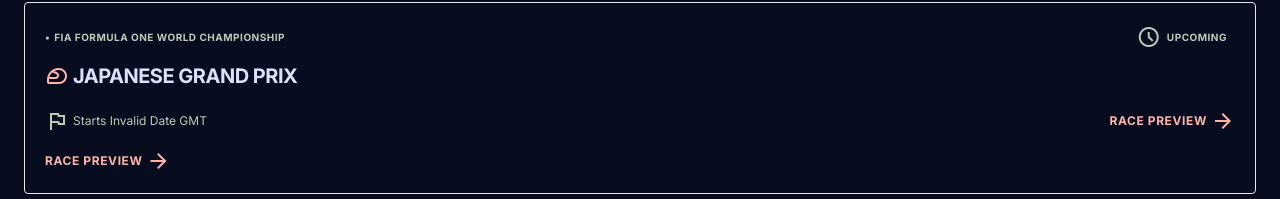
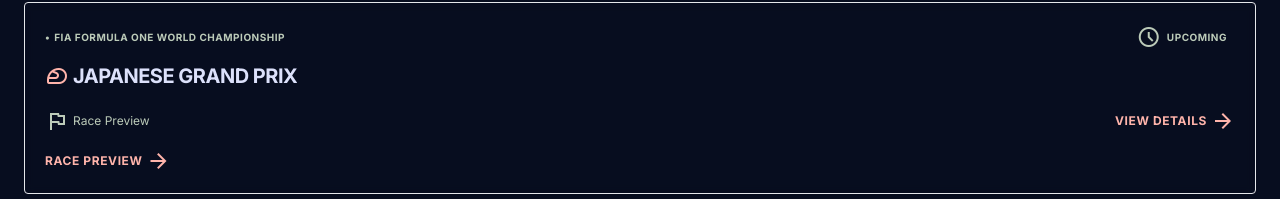
Before and after one commit to Umar-zahid/live-scores, a Next.js app: page /f1 in a window 1280 px wide. Shown: the part 925-1124 px from the top of the page. Built offline with nearby package versions, Linux system fonts and the light colour scheme; a web font is replaced by a local one.

Commit message:
Fix F1 startTime type error, build succeeds

```diff
--- a/app/f1/page.tsx
+++ b/app/f1/page.tsx
@@ -32,13 +32,6 @@
 
 const getAbbr = (team: string) =>
   abbrMap[team] ?? team.slice(0, 3).toUpperCase();
-
-const formatTime = (iso: string) =>
-  new Date(iso).toLocaleTimeString('en-GB', {
-    hour: '2-digit',
-    minute: '2-digit',
-    timeZone: 'UTC',
-  });
 
 function RaceRow({ race }: { race: F1Race }) {
   const isLive = race.status === 'live';
@@ -124,10 +117,10 @@
         <div className="mt-space-sm pt-space-sm flex items-center justify-between gap-space-sm font-body-sm text-body-sm">
           <div className="flex items-center gap-space-xs text-on-surface-variant">
             <span className="material-symbols-outlined text-[16px]">flag</span>
-            <span>Starts {formatTime(race.startTime)} GMT</span>
+            <span>Race Preview</span>
           </div>
           <span className="inline-flex items-center gap-1 font-label-md text-label-md text-error group-hover:text-error-container transition-colors font-bold uppercase tracking-wider">
-            Race Preview
+            View Details
             <span className="material-symbols-outlined text-[16px]">arrow_forward</span>
           </span>
         </div>
--- a/types/index.ts
+++ b/types/index.ts
@@ -25,6 +25,9 @@
   currentInnings: number;
   runRate: number;
   statusText: string;
+  lastOver?: string[];
+  striker?: { name: string; runs: number; balls: number };
+  bowler?: { name: string; wickets: number; runs: number };
 }
 
 export interface F1Driver {
```
